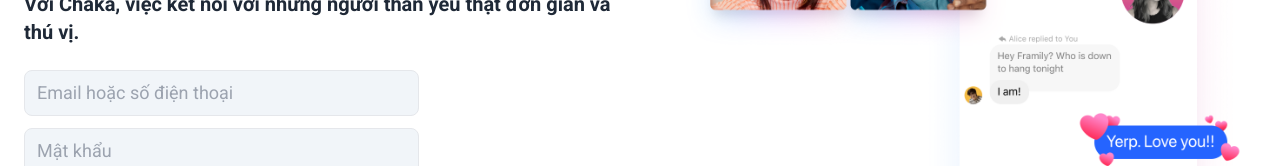
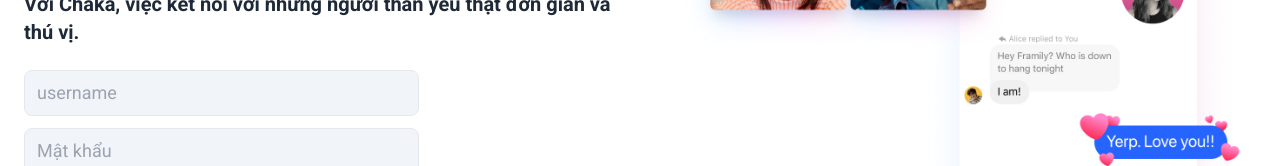
Before and after one commit to hiepsiucap/FE_ChatApp, a React (Create React App) app: page / in a window 1280 px wide. Shown: the part 387-553 px from the top of the page. Built offline with nearby package versions, Linux system fonts and the light colour scheme; no server answers.

Commit message:
Update Login

```diff
--- a/src/Page/Login.js
+++ b/src/Page/Login.js
@@ -44,7 +44,7 @@
         <input
           type="text"
           className=" px-3 pr-12 py-2 border text-lg w-1/4 min-w-80 rounded-md border-gray-300 "
-          placeholder="Email hoặc số điện thoại"
+          placeholder="username"
           value={username}
           onChange={(e) => ChangeEmail(e.target.value)}
         />
--- a/src/component/Hero.js
+++ b/src/component/Hero.js
@@ -47,7 +47,7 @@
         >
           <input
             type="text"
-            placeholder="Email hoặc số điện thoại"
+            placeholder="username"
             className=" font-Roboto px-3 py-2 bg-slate-100 text-Roboto text-lg border  w-2/3 rounded-lg min-w-72"
             value={username}
             onChange={(e) => ChangeEmail(e.target.value)}
```
